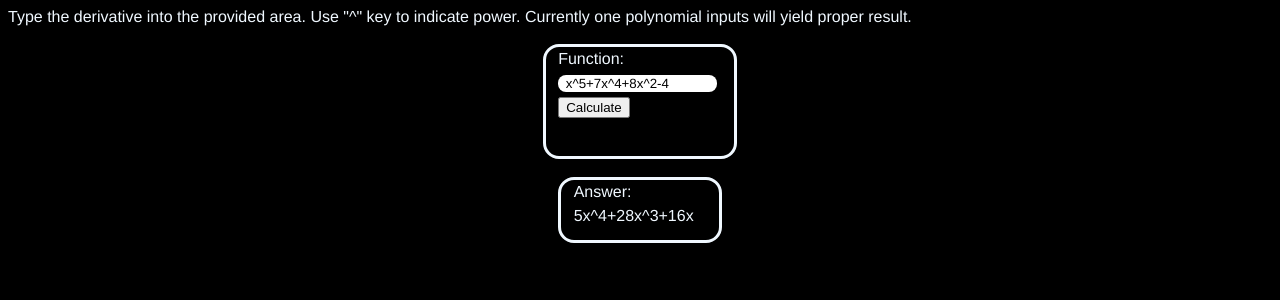
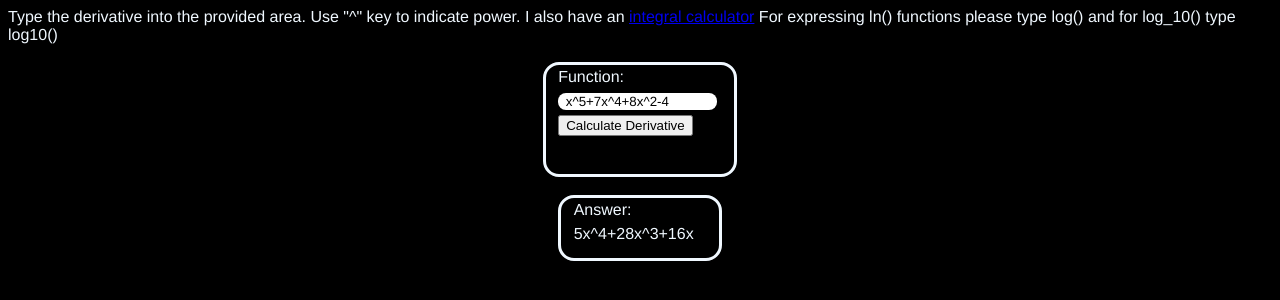
Before and after one commit to alanNEF/CalculusCalc, a website: page derivCalc/Public/index.html in a window 1280 px wide. Shown: the part 72-372 px from the top of the page. Drawn offline with nearby package versions, Linux system fonts and the light colour scheme; files that its build step writes are made by us from their sources.

Commit message:
updated documentation in derivative page

```diff
--- a/derivCalc/Public/index.html
+++ b/derivCalc/Public/index.html
@@ -12,14 +12,14 @@
     <div id="PageName">
       CalculusCalc <br>
     </div>
-    <font>Type the derivative into the provided area. Use "^" key to indicate power. Currently one polynomial inputs will yield proper result.</font> <br> <br>
+    <font>Type the derivative into the provided area. Use "^" key to indicate power. I also have an <a href="./integral.html">integral calculator</a> For expressing ln() functions please type log() and for log_10() type log10()</font> <br> <br>
     <div class="calculator">
       <div class="calcContainer">
         <div class = "calcInfo">
         <form action="text" class="calculator-input" enctype="multipart/form-data">
           <label for="function">Function:</label><br>
           <input class="input-text" type="text" id="func" name="function" value="x^5+7x^4+8x^2-4" placeholder="Type Function Here" onkeypress="calculate()"><br>
-          <input type="submit" id="button-submit" value="Calculate">
+          <input type="submit" id="button-submit" value="Calculate Derivative">
         </form><br>
       </div>
     </div><br>
```
